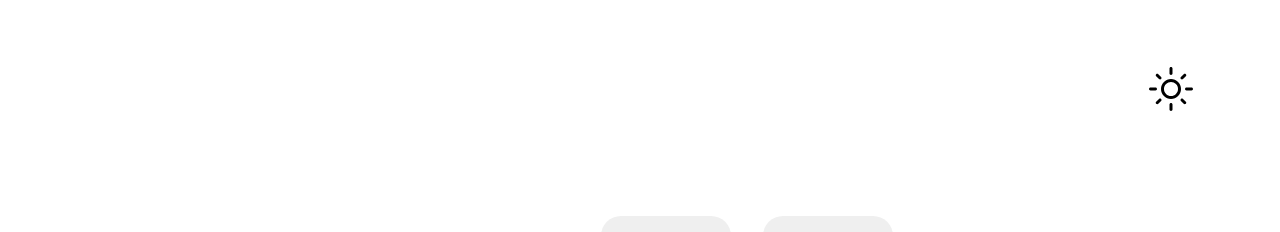
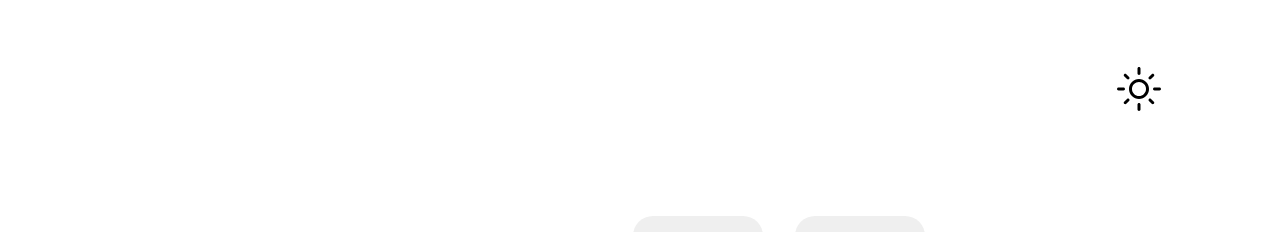
Before and after one commit to LeonardoMonteirodeBarros/focustimer, a plain HTML site: page index.html in a window 1280 px wide. Shown: the top 232 px of the page. Drawn offline with Linux system fonts and the light colour scheme.

Commit message:
correção darkmode

```diff
--- a/style.css
+++ b/style.css
@@ -28,7 +28,6 @@ body.dark-mode {
 
 #nightmode button {
   margin-bottom: 62rem;
-  margin-left: 6.4rem;
 }
 
 .sun {
@@ -69,9 +68,6 @@ body.dark-mode {
   max-width: 13rem;
 }
 
-
-
-
 .rain svg path {
   fill: black;
 }
@@ -99,7 +95,6 @@ body.dark-mode {
 
 .hidevolume {
   opacity: 0;
-
 }
 
 .hidedarkmode {
@@ -135,7 +130,7 @@ body.dark-mode {
   background-color: aqua;
 }
 
-@media (max-width: 821px) {
+@media (max-width: 1110px) {
   body {
     flex-direction: column;
     gap: 12rem;
```
